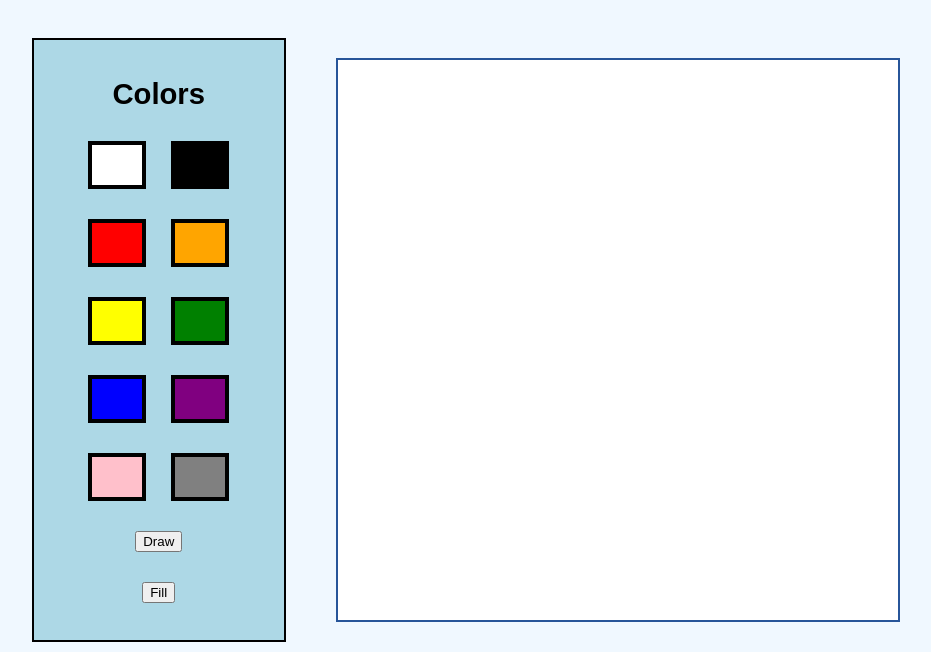
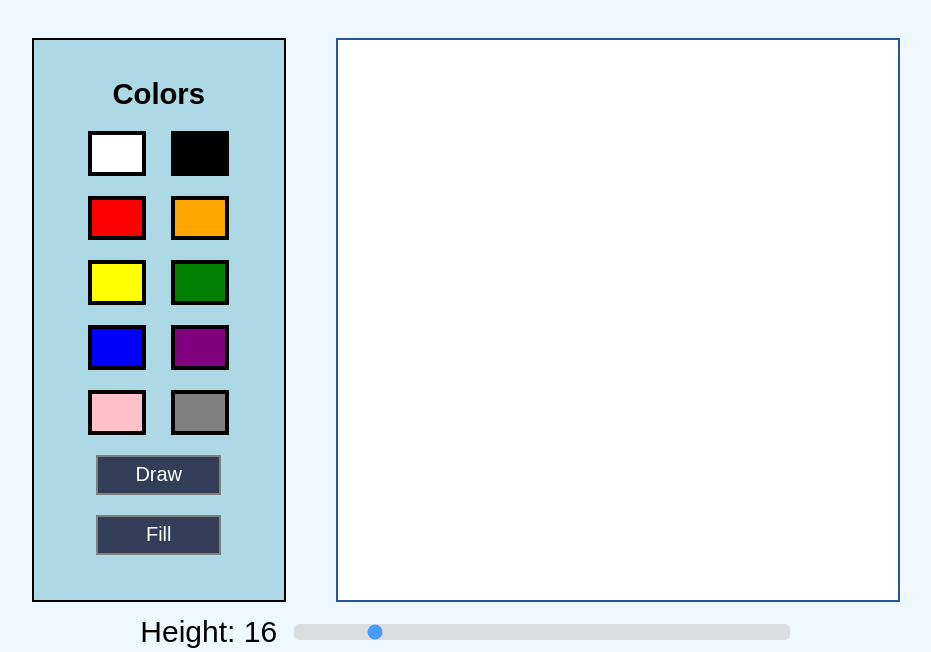
Before and after one commit to aaronliuo/etch-a-sketch, a plain HTML site: page index.html in a window 1280 px wide. Shown: the part 121-773 px from the top of the page, without its empty margins (174-1105 px from the left). Drawn offline with Linux system fonts and the light colour scheme.

Commit message:
Added some styling to tool-buttons Adjusted color pallete height to match with default grid

```diff
--- a/script.js
+++ b/script.js
@@ -124,6 +124,7 @@ function createColors() {
 
     // Adds drawButton. If pressed enables, disables fill feature.
     let drawButton = document.createElement('button');
+    drawButton.classList.add('tool-button');
     drawButton.textContent = "Draw";
     drawButton.addEventListener('click', function() {
         isFillClicked = false;
@@ -133,6 +134,7 @@ function createColors() {
     // Adds fillButton. If pressed enables fill feature on click.
     let fillButton = document.createElement('button');
     fillButton.textContent = "Fill";
+    fillButton.classList.add('tool-button');
     fillButton.addEventListener('click', function() {
         isFillClicked = true;
     });
--- a/style.css
+++ b/style.css
@@ -28,9 +28,9 @@ body {
     display: flex;
     flex-direction: column;
     align-items: center;
-    gap: 5%;
+    gap: 20px;
     width: 250px;
-    height: 600px;
+    height: 560px;
     border: 2px solid black;
     background-color: lightblue;
     font-size: 25px;
@@ -109,9 +109,19 @@ body {
     gap: 2%;
 }
 
+.tool-button {
+    cursor: pointer;
+    height: 40px;
+    width: 125px;
+    background-color: rgb(50, 61, 88);
+    font-size: 20px;
+    color: white;
+    border: 2px solid grey;
+}
+
 .button-container button {
     cursor: pointer;
-    height: 60%;
+    height: 50px;
     background-color: rgb(50, 61, 88);
     font-size: 20px;
     color: white;
```
